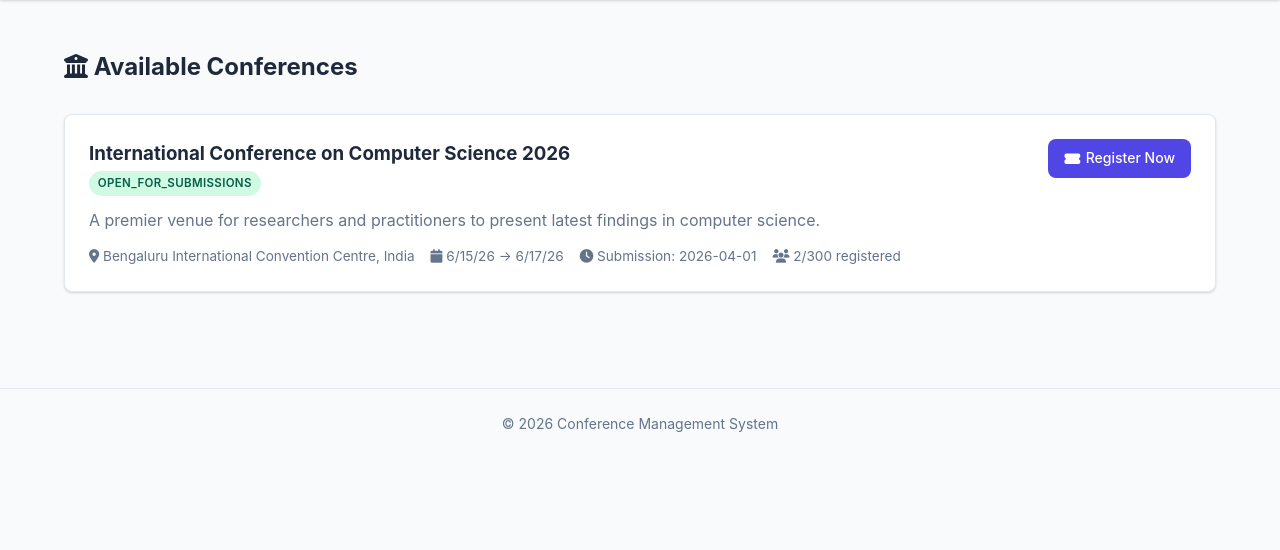
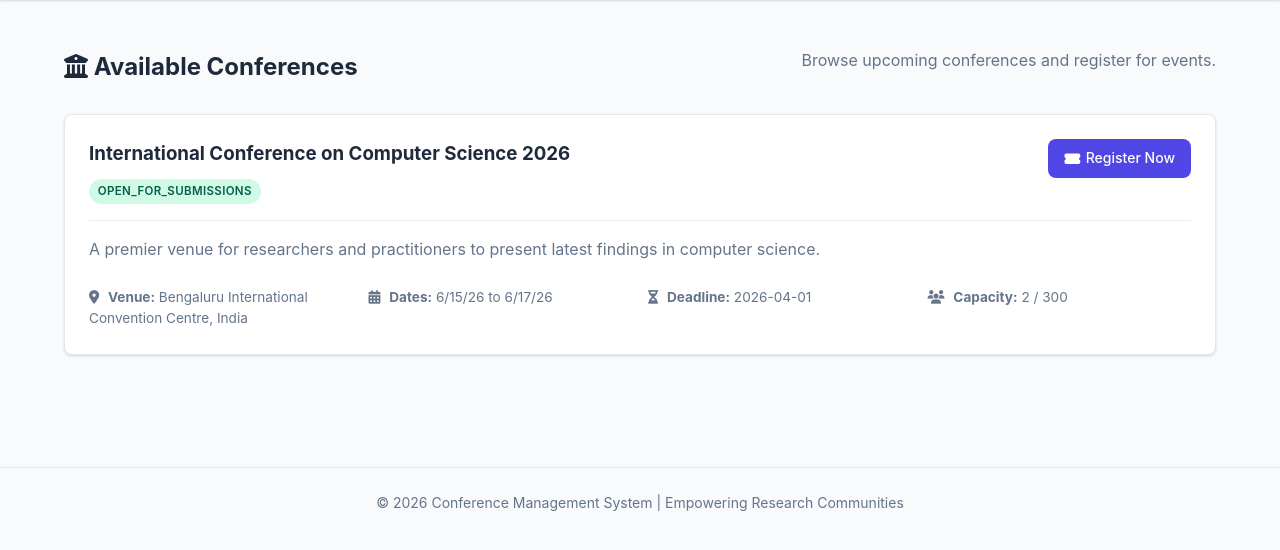
Before and after one commit to sripriyasrinivas/Conference-Management-System-debugged, a Spring Boot app: page /attendee/conferences in a window 1280 px wide. Shown: the part 60-610 px from the top of the page. Run offline with Spring Boot 4, Linux system fonts and the light colour scheme; a user stored in the database is signed in; data comes from the database, SQL or seed files in the repository; some of the project's set-up classes (security, data sources, template engines, error pages and the like) are left out, and stand-ins take their place; some libraries are stand-ins or nearby versions.

Commit message:
Added events

```diff
--- a/src/main/java/com/cms/controller/AttendeeController.java
+++ b/src/main/java/com/cms/controller/AttendeeController.java
@@ -13,7 +13,9 @@ import org.springframework.ui.Model;
 import org.springframework.web.bind.annotation.*;
 import org.springframework.web.servlet.mvc.support.RedirectAttributes;
 
+import java.time.LocalDate;
 import java.util.List;
+import java.util.Map;
 import java.util.stream.Collectors;
 
 @Controller
@@ -26,9 +28,9 @@ public class AttendeeController {
     private final ConferenceService conferenceService;
     private final RegistrationService registrationService;
     private final SessionService sessionService;
-    private final FeedbackServiceImpl feedbackService;    // Fixed: Use Interface
-    private final CertificateServiceImpl certificateService; // Fixed: Use Interface
-    private final MessageServiceImpl messageService;     // Fixed: Use Interface
+    private final FeedbackServiceImpl feedbackService;    // FIXED: Use Interface
+    private final CertificateServiceImpl certificateService; // FIXED: Use Interface
+    private final MessageServiceImpl messageService;     // FIXED: Use Interface
 
     @GetMapping("/dashboard")
     public String dashboard(Model model) {
@@ -58,23 +60,22 @@ public class AttendeeController {
         List<Conference> allConferences = conferenceService.findAll();
         List<Registration> myRegistrations = registrationService.findByAttendee(attendee);
 
-        // Calculate registered IDs here so Thymeleaf doesn't use .stream()
         List<Long> registeredConfIds = myRegistrations.stream()
                 .map(r -> r.getConference().getId())
                 .collect(Collectors.toList());
 
         model.addAttribute("conferences", allConferences);
-        model.addAttribute("registeredConfIds", registeredConfIds); // The "Secret Sauce" to fix the crash
+        model.addAttribute("registeredConfIds", registeredConfIds);
         return "attendee/conferences";
     }
-
-    // ... (rest of your registration and profile methods remain the same)
 
     @GetMapping("/conferences/{id}/register")
     public String registerForm(@PathVariable Long id, Model model) {
         Conference conf = conferenceService.findById(id)
                 .orElseThrow(() -> new RuntimeException("Conference not found"));
         User attendee = userService.getCurrentUser();
+        if (attendee == null) return "redirect:/login";
+
         if (registrationService.isRegistered(attendee, conf)) {
             return "redirect:/attendee/conferences";
         }
@@ -90,6 +91,8 @@ public class AttendeeController {
                               @RequestParam(required = false) String special,
                               RedirectAttributes ra) {
         User attendee = userService.getCurrentUser();
+        if (attendee == null) return "redirect:/login";
+
         Conference conf = conferenceService.findById(id)
                 .orElseThrow(() -> new RuntimeException("Conference not found"));
         try {
@@ -111,19 +114,71 @@ public class AttendeeController {
         ra.addFlashAttribute("success", "Registration cancelled.");
         return "redirect:/attendee/dashboard";
     }
+    // Add this to your AttendeeController
+// --- Session/Event Enrollment --------------------------------------
 
-    // ── Schedule ──────────────────────────────────────────────────────────────
+    @GetMapping("/conferences/{id}/events")
+    public String viewConferenceEvents(@PathVariable Long id, Model model) {
+        User attendee = userService.getCurrentUser();
+        if (attendee == null) return "redirect:/login";
+
+        Conference conf = conferenceService.findById(id)
+                .orElseThrow(() -> new RuntimeException("Conference not found"));
+
+        // Guard: Only allow registered attendees to see and join specific sessions
+        if (!registrationService.isRegistered(attendee, conf)) {
+            return "redirect:/attendee/conferences";
+        }
+
+        // Get all sessions (Filtering out general paper presentations if you want only workshops)
+        List<Session> availableEvents = sessionService.findAll();
+
+        model.addAttribute("conference", conf);
+        model.addAttribute("events", availableEvents);
+        model.addAttribute("attendee", attendee);
+
+        // Pass IDs of sessions the user is already attending
+        List<Long> attendingSessionIds = availableEvents.stream()
+                .filter(s -> s.getAttendees().contains(attendee))
+                .map(Session::getId)
+                .collect(Collectors.toList());
+        model.addAttribute("attendingSessionIds", attendingSessionIds);
+
+        return "attendee/events";
+    }
+
+    @PostMapping("/events/{sessionId}/join")
+    public String joinEvent(@PathVariable Long sessionId,
+                            @RequestParam Long conferenceId,
+                            RedirectAttributes ra) {
+        User attendee = userService.getCurrentUser();
+        if (attendee == null) return "redirect:/login";
+
+        try {
+            // Logic to add attendee to session (must be handled in SessionService)
+            sessionService.enrollAttendee(sessionId, attendee);
+            ra.addFlashAttribute("success", "Successfully enrolled in the event!");
+        } catch (RuntimeException e) {
+            ra.addFlashAttribute("error", e.getMessage());
+        }
+        return "redirect:/attendee/conferences/" + conferenceId + "/events";
+    }
+    // ── Schedule: FIXED FOR NULL SAFETY ──────────────────────────────────────
     @GetMapping("/schedule")
     public String viewSchedule(Model model) {
-        model.addAttribute("schedule", sessionService.getScheduleGroupedByDate());
-        model.addAttribute("tracks", sessionService.getAllTracks());
+        Map<LocalDate, List<Session>> schedule = sessionService.getScheduleGroupedByDate();
+        List<String> tracks = sessionService.getAllTracks();
+
+        model.addAttribute("schedule", schedule);
+        model.addAttribute("tracks", tracks);
         return "attendee/schedule";
     }
 
-    // ── Feedback ──────────────────────────────────────────────────────────────
     @GetMapping("/feedback")
     public String feedbackPage(Model model) {
         User attendee = userService.getCurrentUser();
+        if (attendee == null) return "redirect:/login";
+
         model.addAttribute("sessions", sessionService.findAll());
         model.addAttribute("attendee", attendee);
         return "attendee/feedback";
@@ -137,6 +192,8 @@ public class AttendeeController {
                                   @RequestParam(required = false) String comments,
                                   RedirectAttributes ra) {
         User attendee = userService.getCurrentUser();
+        if (attendee == null) return "redirect:/login";
+
         try {
             feedbackService.submitFeedback(attendee, sessionId, contentRating,
                     speakerRating, overallRating, comments);
@@ -147,24 +204,29 @@ public class AttendeeController {
         return "redirect:/attendee/feedback";
     }
 
-    // ── Certificates ──────────────────────────────────────────────────────────
     @GetMapping("/certificates")
     public String myCertificates(Model model) {
         User attendee = userService.getCurrentUser();
+        if (attendee == null) return "redirect:/login";
+
         model.addAttribute("certificates", certificateService.findByRecipient(attendee));
         return "attendee/certificates";
     }
 
-    // ── Profile ───────────────────────────────────────────────────────────────
     @GetMapping("/profile")
     public String profile(Model model) {
-        model.addAttribute("user", userService.getCurrentUser());
+        User user = userService.getCurrentUser();
+        if (user == null) return "redirect:/login";
+
+        model.addAttribute("user", user);
         return "attendee/profile";
     }
 
     @PostMapping("/profile")
     public String updateProfile(@ModelAttribute User updated, RedirectAttributes ra) {
         User current = userService.getCurrentUser();
+        if (current == null) return "redirect:/login";
+
         current.setFullName(updated.getFullName());
         current.setInstitution(updated.getInstitution());
         current.setBio(updated.getBio());
--- a/src/main/java/com/cms/service/SessionService.java
+++ b/src/main/java/com/cms/service/SessionService.java
@@ -19,4 +19,5 @@ public interface SessionService {
     void deleteSession(Long id);
     List<LocalDate> getAllSessionDates();
     List<String> getAllTracks();
+    void enrollAttendee(Long sessionId, User attendee);
 }
--- a/src/main/resources/templates/attendee/conferences.html
+++ b/src/main/resources/templates/attendee/conferences.html
@@ -1,36 +1,46 @@
 <!DOCTYPE html>
 <html lang="en" xmlns:th="http://www.thymeleaf.org">
 <head>
-    <meta charset="UTF-8"/><title>Conferences | CMS</title>
+    <meta charset="UTF-8"/>
+    <title>Conferences | CMS</title>
     <link rel="stylesheet" th:href="@{/css/style.css}"/>
     <link rel="stylesheet" href="https://cdnjs.cloudflare.com/ajax/libs/font-awesome/6.4.0/css/all.min.css"/>
 </head>
 <body>
 <th:block th:replace="~{common/fragments :: navbar}"></th:block>
 <div th:replace="~{common/fragments :: alerts}"></div>
+
 <main class="container main-content">
     <div class="page-header">
         <h2><i class="fas fa-university"></i> Available Conferences</h2>
+        <p class="text-muted">Browse upcoming conferences and register for events.</p>
     </div>
 
     <div th:if="${#lists.isEmpty(conferences)}" class="empty-state">
         <i class="fas fa-calendar-times fa-3x text-muted"></i>
-        <p>No conferences available at the moment.</p>
+        <p>No conferences available at the moment. Please check back later.</p>
     </div>
 
-    <div th:each="conf : ${conferences}" class="card conference-card">
-        <div class="conference-card-header">
+    <div th:each="conf : ${conferences}" class="card conference-card" style="margin-bottom: 2rem;">
+        <div class="conference-card-header" style="display: flex; justify-content: space-between; align-items: flex-start;">
             <div>
-                <h3 th:text="${conf.name}">Conference Name</h3>
+                <h3 th:text="${conf.name}" style="margin-bottom: 0.5rem;">Conference Name</h3>
                 <span th:if="${conf.status != null}"
                       th:class="'badge badge-conf-' + ${conf.status.name().toLowerCase()}"
                       th:text="${conf.status}">Status</span>
             </div>
 
-            <div>
-                <span th:if="${#lists.contains(registeredConfIds, conf.id)}" class="badge badge-green">
-                    <i class="fas fa-check"></i> Registered
-                </span>
+            <div class="actions">
+                <div th:if="${#lists.contains(registeredConfIds, conf.id)}" style="display: flex; flex-direction: column; align-items: flex-end; gap: 5px;">
+                    <span class="badge badge-green" style="margin-bottom: 5px;">
+                        <i class="fas fa-check-circle"></i> Registered
+                    </span>
+                    <a th:href="@{/attendee/conferences/{id}/events(id=${conf.id})}"
+                       class="btn btn-secondary">
+                        <i class="fas fa-calendar-star"></i> View Workshops & Events
+                    </a>
+                </div>
+
                 <a th:if="${!#lists.contains(registeredConfIds, conf.id)}"
                    th:href="@{/attendee/conferences/{id}/register(id=${conf.id})}"
                    class="btn btn-primary">
@@ -39,26 +49,44 @@
             </div>
         </div>
 
-        <p class="text-muted" th:text="${conf.description != null ? #strings.abbreviate(conf.description, 200) : 'No description available.'}"></p>
+        <hr style="margin: 1rem 0; border: 0; border-top: 1px solid #eee;"/>
 
-        <div class="conference-card-details">
-            <span><i class="fas fa-map-marker-alt"></i> <span th:text="${conf.venue != null ? conf.venue : 'TBD'}"></span></span>
+        <p class="text-muted" th:text="${conf.description != null ? #strings.abbreviate(conf.description, 250) : 'No description provided.'}"></p>
 
-            <span><i class="fas fa-calendar"></i>
-                <span th:text="${conf.startDate != null && conf.endDate != null ? conf.startDate + ' → ' + conf.endDate : 'Dates TBD'}"></span>
+        <div class="conference-card-details" style="display: grid; grid-template-columns: repeat(auto-fit, minmax(200px, 1fr)); gap: 1rem; margin-top: 1.5rem;">
+            <span>
+                <i class="fas fa-map-marker-alt text-primary"></i>
+                <strong style="margin-left: 5px;">Venue:</strong>
+                <span th:text="${conf.venue != null ? conf.venue : 'TBD'}"></span>
+            </span>
+
+            <span>
+                <i class="fas fa-calendar-alt text-primary"></i>
+                <strong style="margin-left: 5px;">Dates:</strong>
+                <span th:text="${conf.startDate != null && conf.endDate != null ? conf.startDate + ' to ' + conf.endDate : 'Dates TBD'}"></span>
             </span>
 
             <span th:if="${conf.submissionDeadline != null}">
-                <i class="fas fa-clock"></i> Submission: <span th:text="${conf.submissionDeadline}"></span>
+                <i class="fas fa-hourglass-half text-primary"></i>
+                <strong style="margin-left: 5px;">Deadline:</strong>
+                <span th:text="${conf.submissionDeadline}"></span>
             </span>
 
-            <span><i class="fas fa-users"></i>
-                <span th:text="${(conf.registrations != null ? conf.registrations.size() : 0) + '/' + conf.maxAttendees + ' registered'}"></span>
+            <span>
+                <i class="fas fa-users text-primary"></i>
+                <strong style="margin-left: 5px;">Capacity:</strong>
+                <span th:text="${(conf.registrations != null ? conf.registrations.size() : 0) + ' / ' + conf.maxAttendees}"></span>
             </span>
         </div>
     </div>
 </main>
-<footer class="footer"><p>&copy; 2026 Conference Management System</p></footer>
+
+<footer class="footer">
+    <div class="container">
+        <p>&copy; 2026 Conference Management System | Empowering Research Communities</p>
+    </div>
+</footer>
+
 <script th:src="@{/js/app.js}"></script>
 </body>
 </html>
```
Also changed, not shown: src/main/java/com/cms/service/impl/SessionServiceImpl.java (+15 -0 lines), src/main/resources/templates/attendee/events.html (added, +56 -0 lines).
